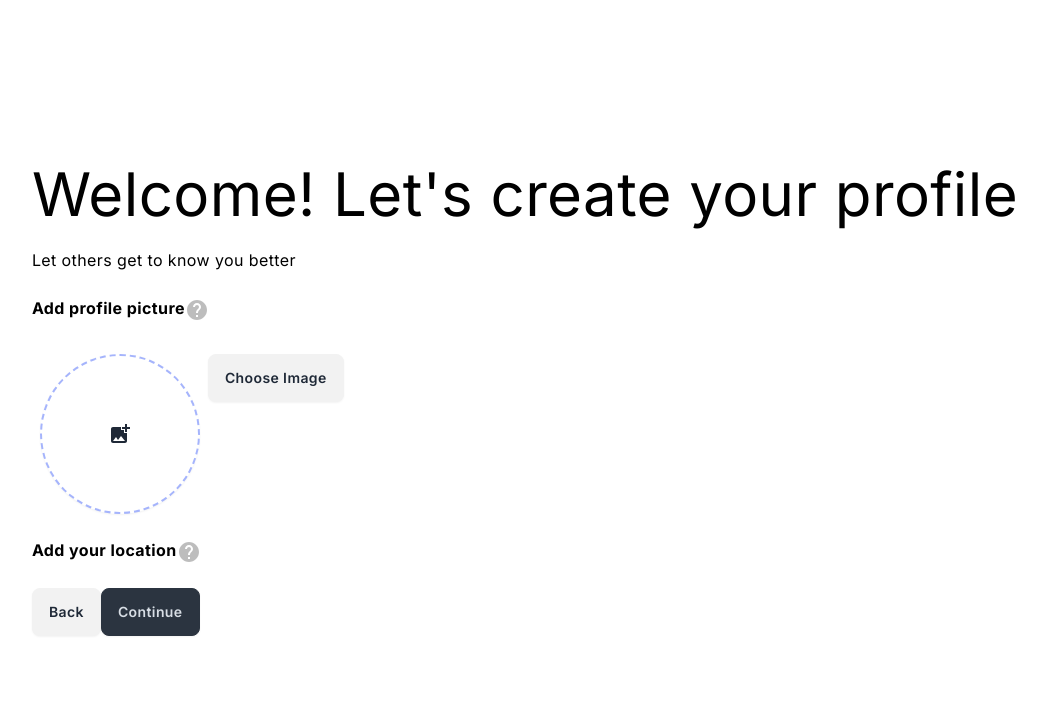
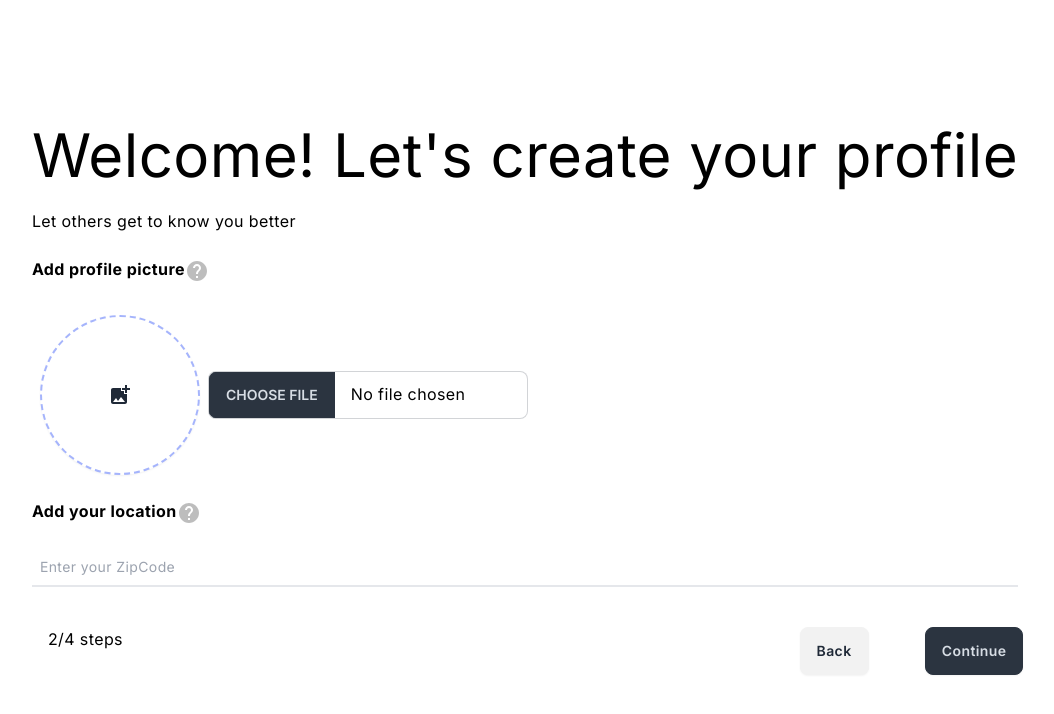
Before and after one commit to NekruzAsh/Google-AI-Hack, a Next.js app: page /signup/profile in a window 1280 px wide. Shown: the top 714 px of the page, without its empty margins (115-1169 px from the left). Built offline with nearby package versions, Linux system fonts and the light colour scheme.

Commit message:
finished first part of sign up profile

```diff
--- a/app/signup/page.js
+++ b/app/signup/page.js
@@ -35,6 +35,7 @@ const page = () => {
                         <input type="password" className="grow" placeholder='6+ characters' />
                     </label>
 
+                    <h4>Are you a volunteer or senior?</h4>
                     <Grid container className='flex justify-between'>
                         <Grid item xs={5.5}>
                             <button className='btn w-full'>Volunteer</button>
--- a/app/signup/profile/page.js
+++ b/app/signup/profile/page.js
@@ -7,7 +7,7 @@ const page = () => {
   return (
     <div className='h-screen w-screen flex justify-center items-center'>
 
-        <Stack spacing={3}>
+        <Stack spacing={3} >
             <h1>Welcome! Let's create your profile</h1>
             <p1>Let others get to know you better</p1>
 
@@ -27,8 +27,8 @@ const page = () => {
                     </button>
                 </Grid>
 
-                <Grid item>
-                    <button className='btn text-center'>Choose Image</button>
+                <Grid item className='flex justify-center items-center'>
+                    <input type="file" className="file-input file-input-bordered w-full max-w-xs" />
                 </Grid>
             </Grid>
 
@@ -42,13 +42,16 @@ const page = () => {
                 </Grid>
             </Grid>
 
-
-            <Grid container>
-                <Grid item>
+            <input type="text" placeholder="Enter your ZipCode" className="px-2 py-2 w-full border-b-2 focus:border-[#333] outline-none text-sm bg-white" />
+            <Grid spacing={2} container>
+                <Grid item xs={9}>
+                    <p>2/4 steps</p>
+                </Grid>
+                <Grid item xs={1.5}>
                     <button className='btn'>Back</button>
                 </Grid>
 
-                <Grid item>
+                <Grid item xs={1.5}>
                     <button className='btn btn-neutral'>Continue</button>
                 </Grid>
             </Grid>
```
